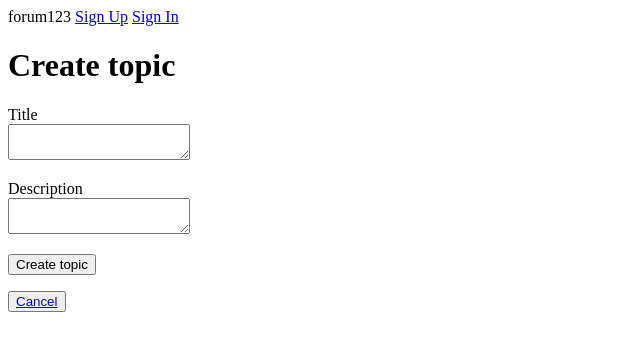
After one commit to fenya123/forum123, a Flask app: page /topics/create in a window 1280 px wide. The commit adds this page. Shown: the top 351 px of the page, without its empty margins (0-640 px from the left). Run offline with Flask 2, Linux system fonts and the light colour scheme.

Commit message:
24: Add topic creation page
After we've created `Topic` model and added an ability to see created topics (#23), we can go further and start implementing topics creation.

In the scope of this task we need add to basic topic creation page without any functionality. We just need to see creation form when we go to `/topics/create`)

Steps to do:

    - add html template with topic creation form in it (form fields should be: `title`, `description`)
    - add `Cancel` button, which will clear form data (idk is it required or not) and redirect to `/topics`
    - add flask route for topic creation page `/topics/create` which renders this form
    - add "Create topic" button to the `/topics` page template and make it point to `/topics/create`

```diff
--- a/src/forms.py
+++ b/src/forms.py
@@ -1,7 +1,7 @@
 """forum123's forms module."""
 
 from flask_wtf import FlaskForm
-from wtforms import PasswordField, StringField, SubmitField
+from wtforms import PasswordField, StringField, SubmitField, TextAreaField
 from wtforms.validators import DataRequired
 
 
@@ -19,3 +19,11 @@ class LoginForm(FlaskForm):  # type: ignore
     username = StringField("Username", validators=[DataRequired()])
     password = PasswordField("Password", validators=[DataRequired()])
     submit = SubmitField("Sign In")
+
+
+class TopicForm(FlaskForm):  # type: ignore
+    """A class for a topic creation form."""
+
+    title = TextAreaField("Title", validators=[DataRequired()])
+    description = TextAreaField("Description", validators=[DataRequired()])
+    submit = SubmitField("Create topic")
--- a/src/routes.py
+++ b/src/routes.py
@@ -9,7 +9,7 @@ from flask import Blueprint
 from flask import make_response, redirect, render_template, request, url_for
 
 from src.database import session
-from src.forms import LoginForm, RegistrationForm
+from src.forms import LoginForm, RegistrationForm, TopicForm
 from src.models import Topic, User, UserSession
 
 if TYPE_CHECKING:
@@ -86,3 +86,17 @@ def topics() -> str | Response:
         topic_list = session.query(Topic).order_by(Topic.created_at.desc()).all()
         return render_template("topics.html", topic_list=topic_list, current_user=current_user)
     return redirect(url_for("routes.login"))
+
+
+@bp.route("/topics/create")
+def create_topic() -> str:
+    """Handle create topic page."""
+    session_id = request.cookies.get("session_id")
+    user_session = session.query(UserSession).filter_by(session_id=session_id).first()
+
+    current_user = None
+    if user_session is not None:
+        current_user = session.query(User).filter_by(id=user_session.user_id).one()
+
+    form = TopicForm()
+    return render_template("topics-create.html", form=form, current_user=current_user)
--- /dev/null
+++ b/src/templates/topics-create.html
@@ -0,0 +1,17 @@
+{% extends "base.html" %}
+
+{% block content %}
+    <h1>Create topic</h1>
+    <form id="1" method="POST" action="" novalidate>
+        {{ form.hidden_tag() }}
+        <p>
+            {{ form.title.label }}<br>
+            {{ form.title(size=30) }}
+        </p>
+        <p>
+            {{ form.description.label }}<br>
+            {{ form.description(size=120) }}
+        </p>
+        <p>{{ form.submit() }}</p><button form="1" type="reset"><a href="{{ url_for('routes.topics') }}">Cancel</a></button>
+    </form>
+{% endblock %}
--- a/src/templates/topics.html
+++ b/src/templates/topics.html
@@ -1,7 +1,9 @@
 {% extends "base.html" %}
 
 {% block content %}
+    <h1><a href="{{ url_for('routes.create_topic') }}">Create topic</a></h1>
     {% for topic in topic_list %}
+    <br>
         <ul>
             <li><b>{{ topic.title }}</b></li>
             <li>{{ topic.description }}</li>
```
